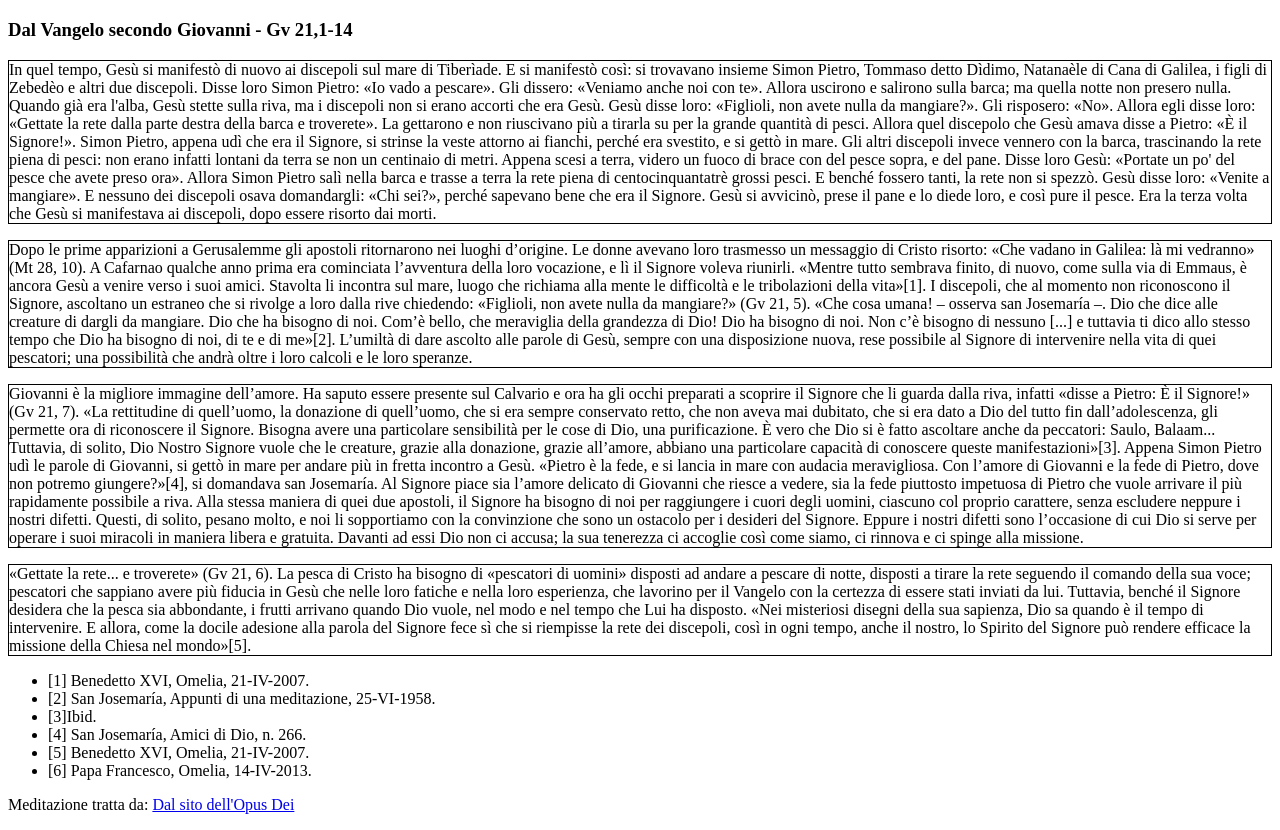
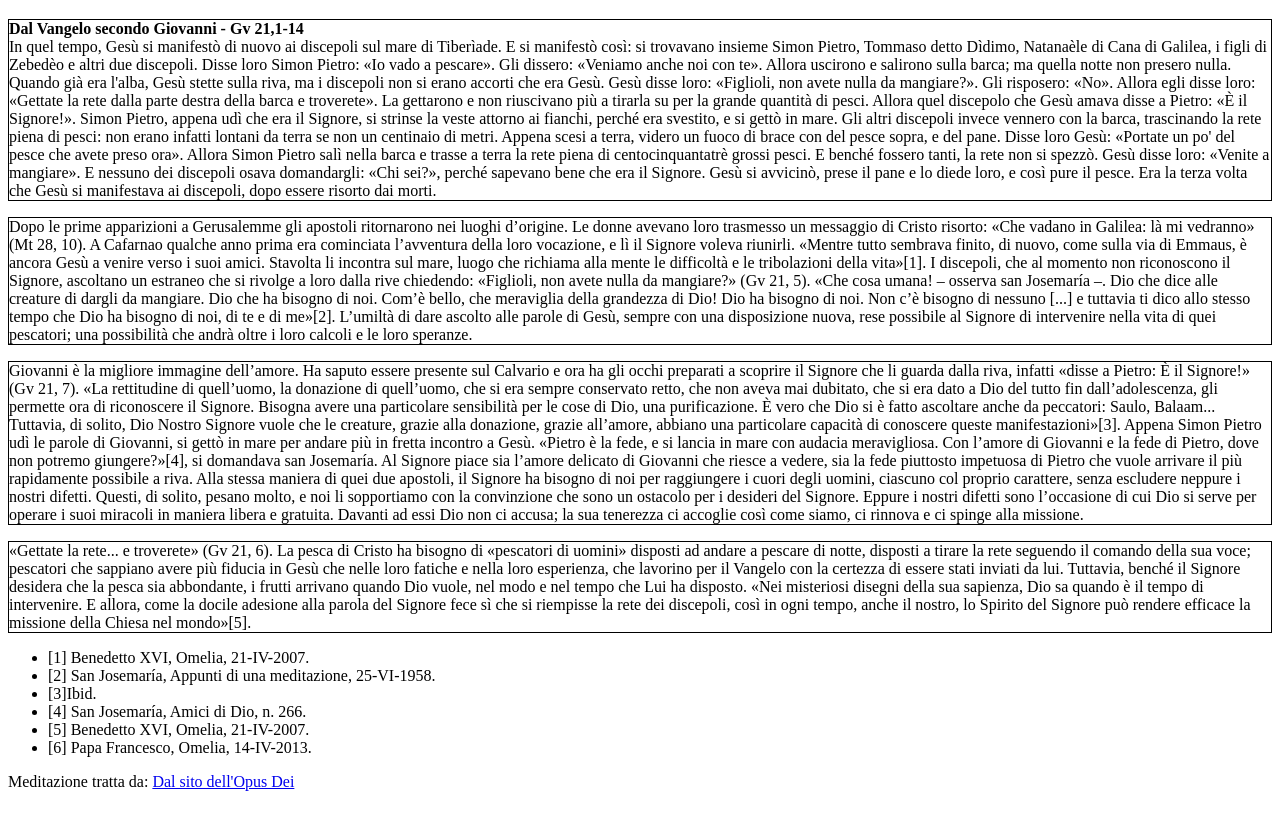
Before and after one commit to Fede1995/Personal_stuff, a plain HTML site: page index.html in a window 1280 px wide. Shown: the part 61-891 px from the top of the page. After the commit the page ends 868 px from the top, so only its background shows below. Drawn offline with Linux system fonts and the light colour scheme.

Commit message:
Update index.html

```diff
--- a/index.html
+++ b/index.html
@@ -6,8 +6,8 @@
 <body>
 
 <h1>Adorazione di Pasqua</h1>
-<h3>Dal Vangelo secondo Giovanni - Gv 21,1-14</h3>
-<p style="border: 1px solid black">In quel tempo, Gesù si manifestò di nuovo ai discepoli sul mare di Tiberìade. E si manifestò così: si trovavano insieme Simon Pietro, Tommaso detto Dìdimo, Natanaèle di Cana di Galilea, i figli di Zebedèo e altri due discepoli. Disse loro Simon Pietro: «Io vado a pescare». Gli dissero: «Veniamo anche noi con te». Allora uscirono e salirono sulla barca; ma quella notte non presero nulla.
+<p style="border: 1px solid black"> <b>Dal Vangelo secondo Giovanni - Gv 21,1-14</b><br>
+In quel tempo, Gesù si manifestò di nuovo ai discepoli sul mare di Tiberìade. E si manifestò così: si trovavano insieme Simon Pietro, Tommaso detto Dìdimo, Natanaèle di Cana di Galilea, i figli di Zebedèo e altri due discepoli. Disse loro Simon Pietro: «Io vado a pescare». Gli dissero: «Veniamo anche noi con te». Allora uscirono e salirono sulla barca; ma quella notte non presero nulla.
 Quando già era l'alba, Gesù stette sulla riva, ma i discepoli non si erano accorti che era Gesù. Gesù disse loro: «Figlioli, non avete nulla da mangiare?». Gli risposero: «No». Allora egli disse loro: «Gettate la rete dalla parte destra della barca e troverete». La gettarono e non riuscivano più a tirarla su per la grande quantità di pesci. Allora quel discepolo che Gesù amava disse a Pietro: «È il Signore!». Simon Pietro, appena udì che era il Signore, si strinse la veste attorno ai fianchi, perché era svestito, e si gettò in mare. Gli altri discepoli invece vennero con la barca, trascinando la rete piena di pesci: non erano infatti lontani da terra se non un centinaio di metri.
 Appena scesi a terra, videro un fuoco di brace con del pesce sopra, e del pane. Disse loro Gesù: «Portate un po' del pesce che avete preso ora». Allora Simon Pietro salì nella barca e trasse a terra la rete piena di centocinquantatrè grossi pesci. E benché fossero tanti, la rete non si spezzò. Gesù disse loro: «Venite a mangiare». E nessuno dei discepoli osava domandargli: «Chi sei?», perché sapevano bene che era il Signore. Gesù si avvicinò, prese il pane e lo diede loro, e così pure il pesce. Era la terza volta che Gesù si manifestava ai discepoli, dopo essere risorto dai morti.</p>
 
```
